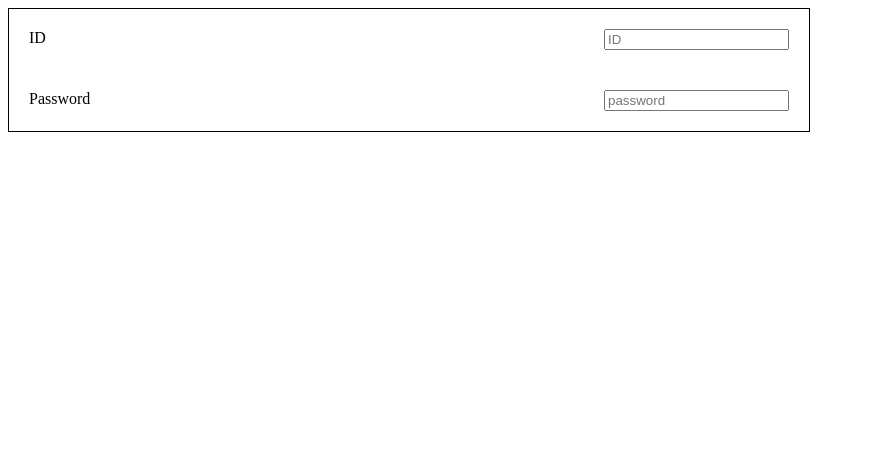
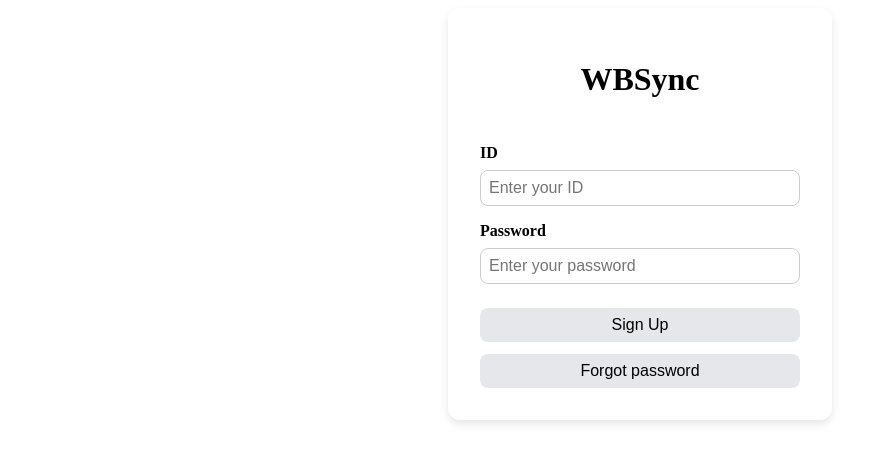
Before and after one commit to wookjjin/WBSync-front, a Nuxt app: page /auth/sign-in in a window 1280 px wide. Shown: the top 462 px of the page, without its empty margins (0-885 px from the left). Built offline with nearby package versions, Linux system fonts and the light colour scheme; no server answers.

Commit message:
feature/sign-in-page-base-style

```diff
--- a/pages/auth/sign-in.vue
+++ b/pages/auth/sign-in.vue
@@ -16,30 +16,98 @@ onMounted(() => {
 </script>
 
 <template>
-  <div class="sign-in-container">
-    <div class="sign-in-row">
-      <span>ID</span>
-      <input type="text" placeholder="ID">
-    </div>
-    <div class="sign-in-row">
-      <span>Password</span>
-      <input type="text" placeholder="password">
+  <div class="sign-in-wrapper">
+    <div class="sign-in-container">
+      <div class="sign-in-header">
+        <h1>WBSync</h1>
+      </div>
+      <div class="sign-in-body">
+        <div class="sign-in-row">
+          <label for="id">ID</label>
+          <input id="id" type="text" placeholder="Enter your ID">
+        </div>
+        <div class="sign-in-row">
+          <label for="password">Password</label>
+          <input id="password" type="password" placeholder="Enter your password">
+        </div>
+      </div>
+      <div class="sign-in-footer">
+        <button class="primary-button">
+          Sign Up
+        </button>
+        <button class="secondary-button">
+          Forgot password
+        </button>
+      </div>
     </div>
   </div>
 </template>
 
 <style scoped>
+.sign-in-wrapper {
+  display: flex;
+  justify-content: center;
+  align-items: center;
+}
+
 .sign-in-container {
   display: flex;
   flex-direction: column;
-  border: solid 1px;
-  width: 800px;
-  height: auto;
+  padding: 2rem;
+  background: white;
+  border-radius: 0.75rem;
+  box-shadow: 0 4px 10px rgba(0, 0, 0, 0.1);
+  width: 320px;
+}
+
+.sign-in-header {
+  text-align: center;
+  margin-bottom: 1.5rem;
+}
+
+.sign-in-body {
+  display: flex;
+  flex-direction: column;
+  gap: 1rem;
 }
 
 .sign-in-row {
   display: flex;
-  padding: 20px;
-  justify-content: space-between;
+  flex-direction: column;
+}
+
+.sign-in-row label {
+  margin-bottom: 0.5rem;
+  font-weight: 600;
+}
+
+.sign-in-row input {
+  padding: 0.5rem;
+  border: 1px solid #ccc;
+  border-radius: 0.5rem;
+  font-size: 1rem;
+}
+
+.sign-in-footer {
+  display: flex;
+  flex-direction: column;
+  gap: 0.75rem;
+  margin-top: 1.5rem;
+  align-items: center;
+}
+
+.sign-in-footer button {
+  width: 100%;
+  padding: 0.5rem;
+  border: none;
+  border-radius: 0.5rem;
+  font-size: 1rem;
+  cursor: pointer;
+  background-color: #e5e7eb;
+}
+
+.sign-in-footer button:hover {
+  background-color: #4f46e5;
+  color: white;
 }
 </style>
```
